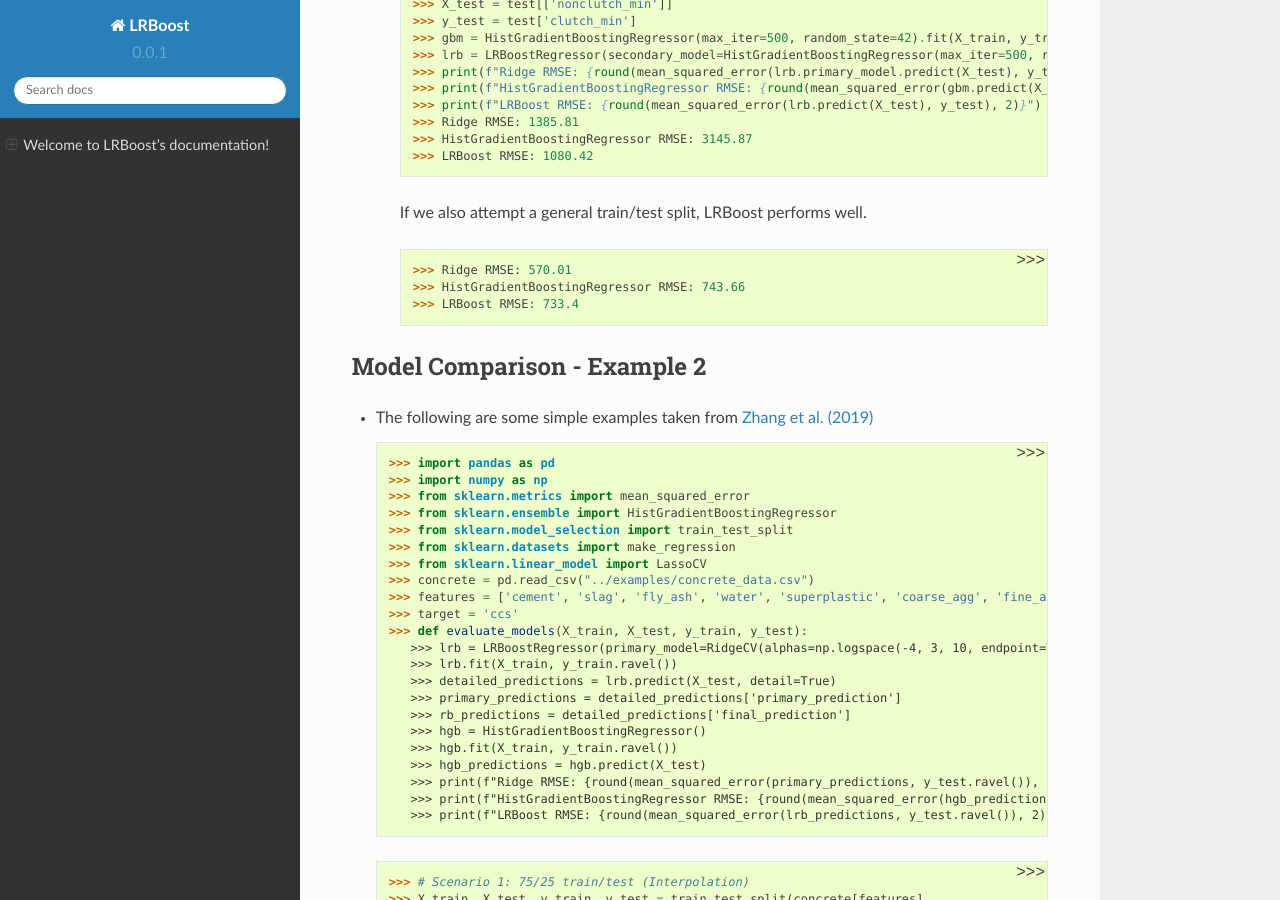
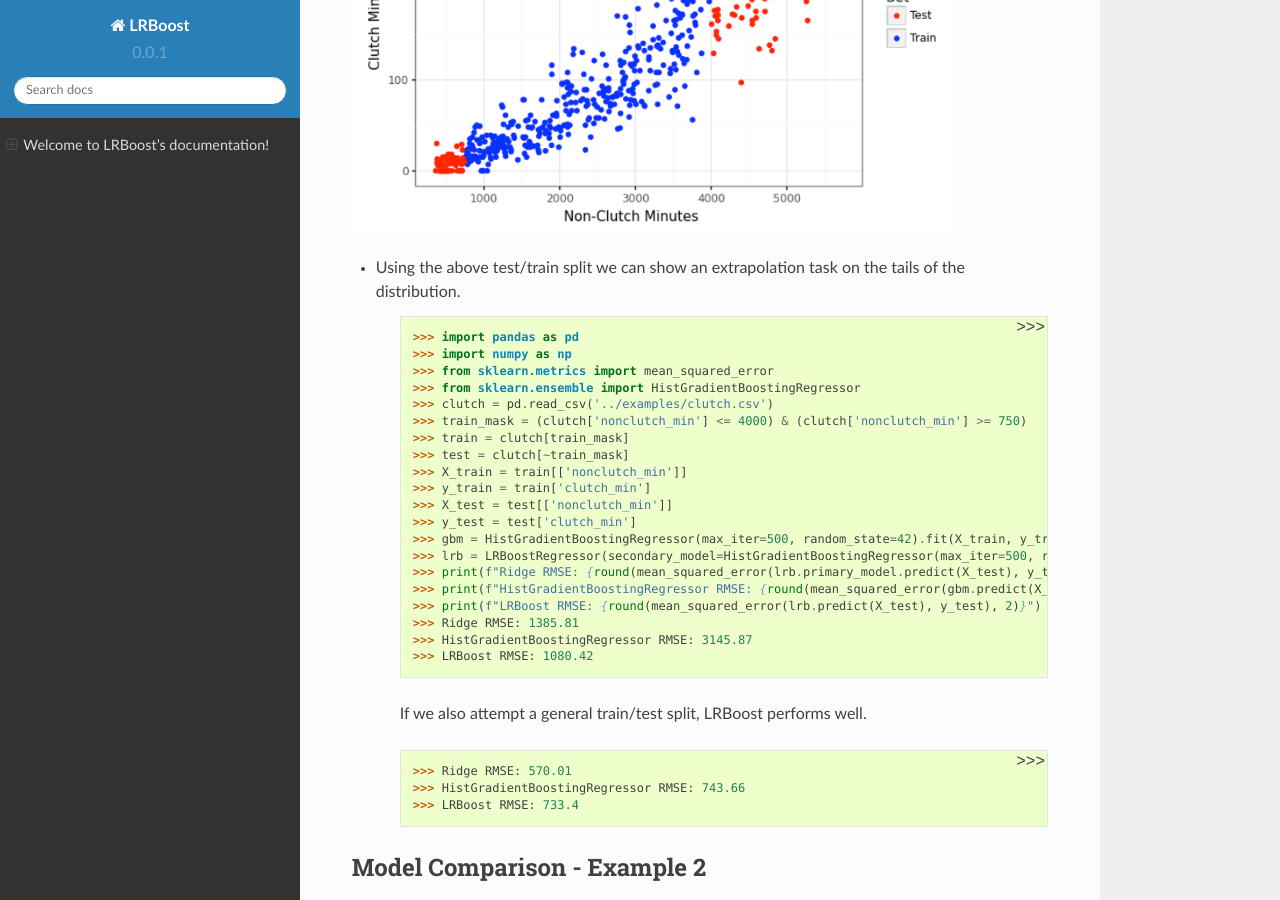
Before and after one commit to anpatton/lrboost, a Sphinx documentation site: the page built from doc/index.rst, in a window 1280 px wide and 900 px high, scrolled down 1819 px. Built offline with Sphinx 7.4.7 and the Read the Docs theme 2.0.0, drawn with Linux system fonts in a browser that asks for light colours; formulas are drawn with MathJax 3; pages that are not in the unit, such as notebooks, are missing from menus.

Commit message:
More sphinx issues

```diff
--- a/doc/index.rst
+++ b/doc/index.rst
@@ -70,6 +70,11 @@ Model Comparison - Example 1
 * This is a (simplified) example of predicting clutch minutes from non-clutch minutes in NBA basketball.
 * It has a known linear and non-linear combination and extrapolation can be difficult.
 
+.. image:: images/clutch.png
+   :width: 600
+
+* Using the above test/train split we can show an extrapolation task on the tails of the distribution.
+
    >>> import pandas as pd
    >>> import numpy as np
    >>> from sklearn.metrics import mean_squared_error
@@ -108,8 +113,6 @@ Model Comparison - Example 2
    >>> from sklearn.metrics import mean_squared_error
    >>> from sklearn.ensemble import HistGradientBoostingRegressor
    >>> from sklearn.model_selection import train_test_split
-   >>> from sklearn.datasets import make_regression
-   >>> from sklearn.linear_model import LassoCV
    >>> concrete = pd.read_csv("../examples/concrete_data.csv")
    >>> features = ['cement', 'slag', 'fly_ash', 'water', 'superplastic', 'coarse_agg', 'fine_agg', 'age', 'cw_ratio']
    >>> target = 'ccs'
```
